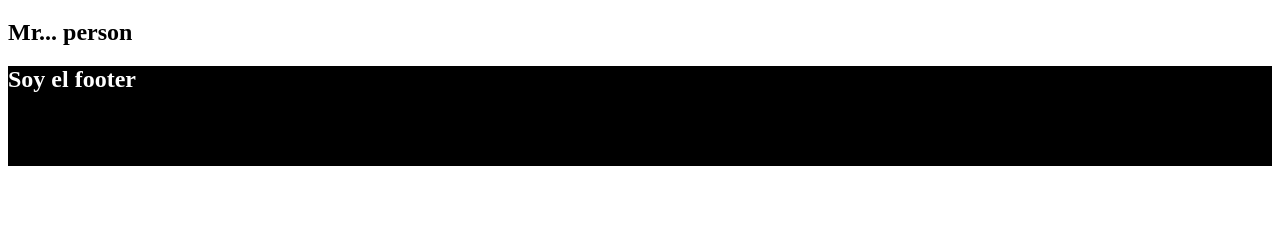
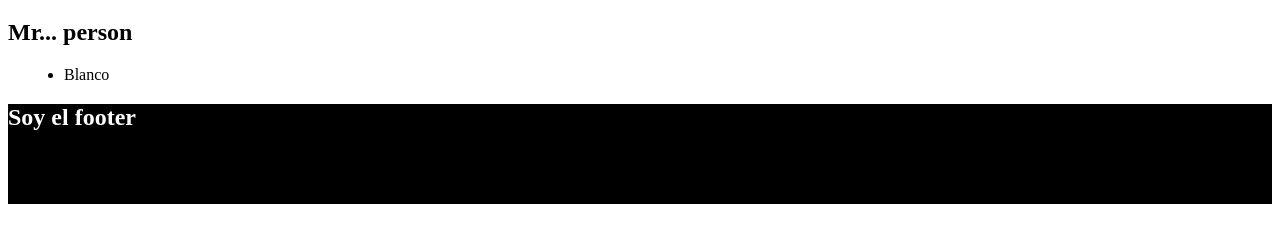
Before and after one commit to Invernon/prueba-sist-info, a plain HTML site: page index.html in a window 1280 px wide. Shown: the part 203-446 px from the top of the page. Drawn offline with Linux system fonts and the light colour scheme.

Commit message:
Lista de usuarios

```diff
--- a/index.html
+++ b/index.html
@@ -22,6 +22,11 @@
             Hello! Good Afternoon!
         </h1>
         <h2> Mr... person </h2>
+        <ul>
+            <li style="margin: 1rem;">
+                Blanco
+            </li>
+        </ul>
     </div>
 
     <div class="footer" style="background-color: black; height: 100px;">
```
